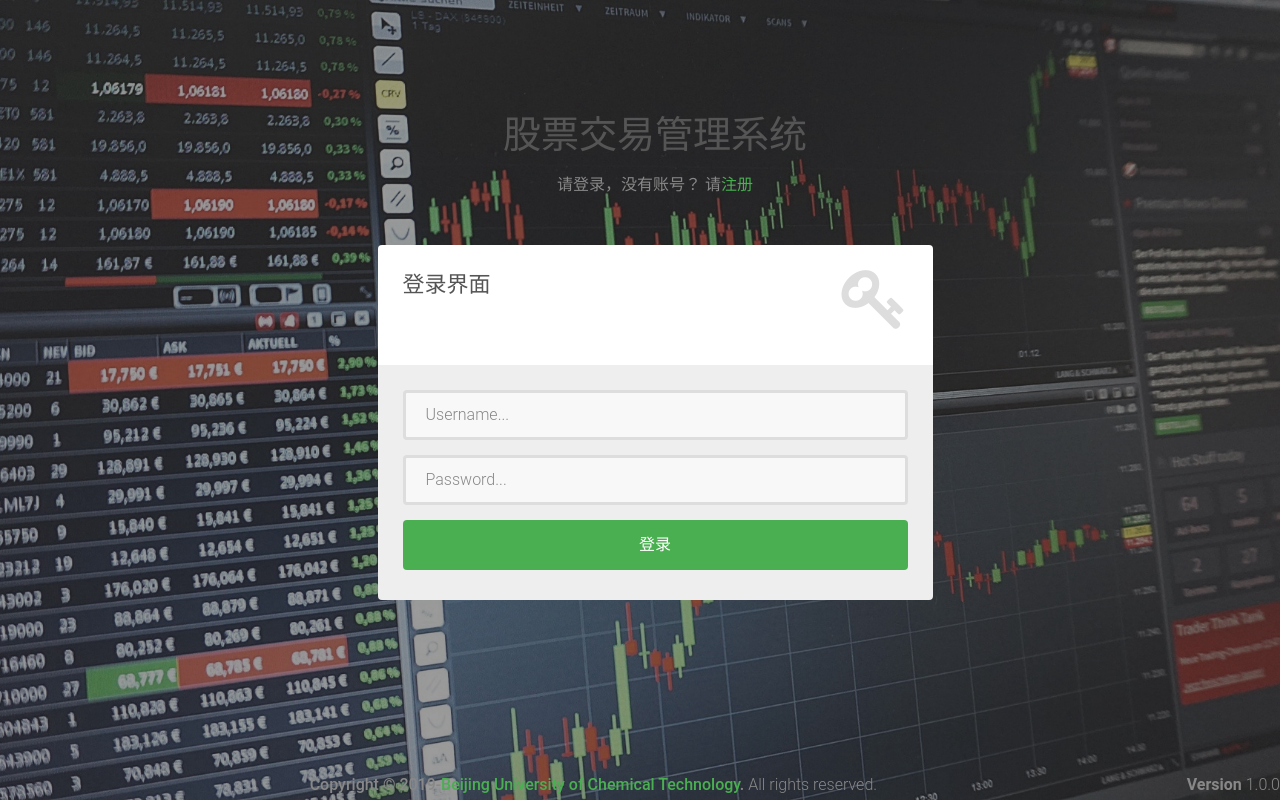
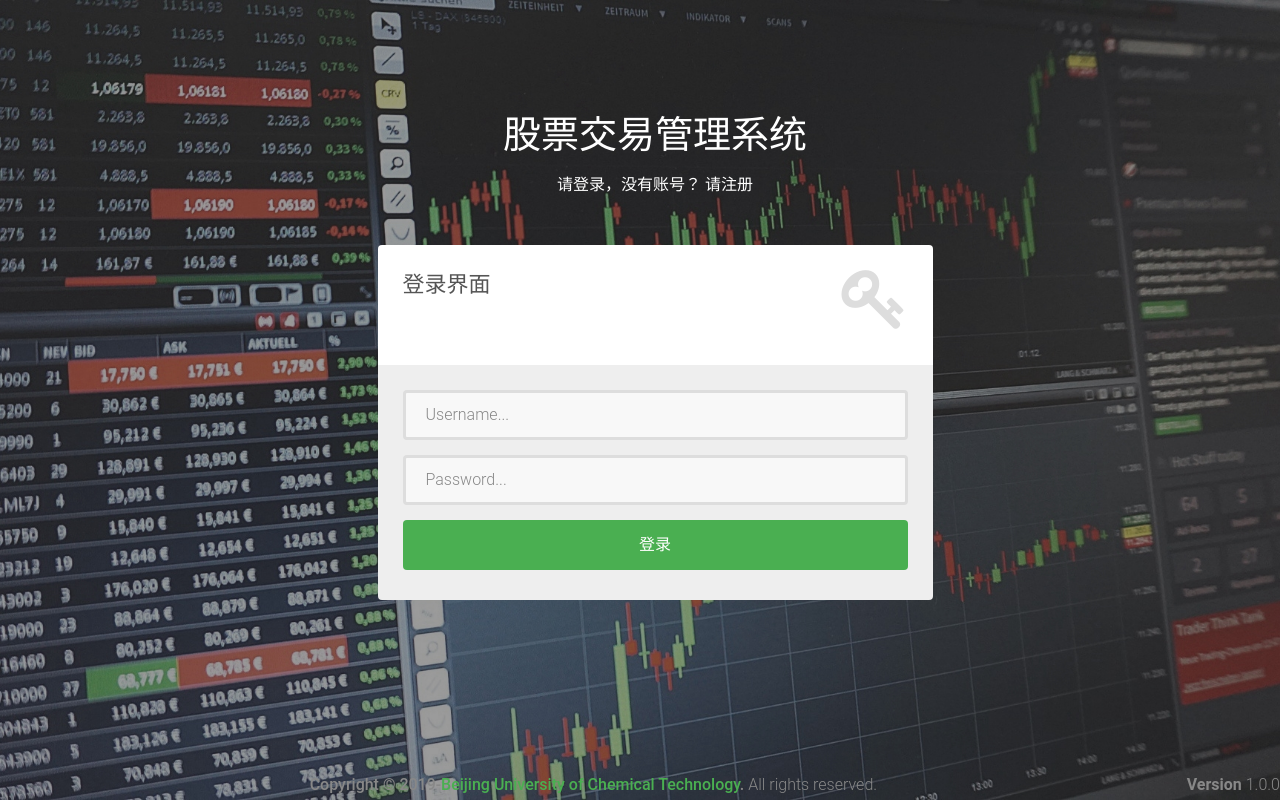
Before and after one commit to RonDen/-StockTrading, a Django app: page / in a window 1280 px wide. Run offline with Django 3.2, Linux system fonts and the light colour scheme; some libraries are stand-ins or nearby versions.

Commit message:
Update login.html

```diff
--- a/templates/login.html
+++ b/templates/login.html
@@ -178,11 +178,11 @@
         <div class="container">
             <div class="row">
                 <div class="col-sm-8 col-sm-offset-2 text">
-                    <h1><strong>股票交易管理系统</strong></h1>
+                    <h1 style="color:white;"><strong>股票交易管理系统</strong></h1>
                     <div class="description">
-                        <p>
+                        <p style="color:white;">
                             请登录，没有账号？
-                            <strong>请<a>注册</a></strong>
+                            <strong>请<a style="color:white;">注册</a></strong>
                         </p>
                     </div>
                 </div>
```
